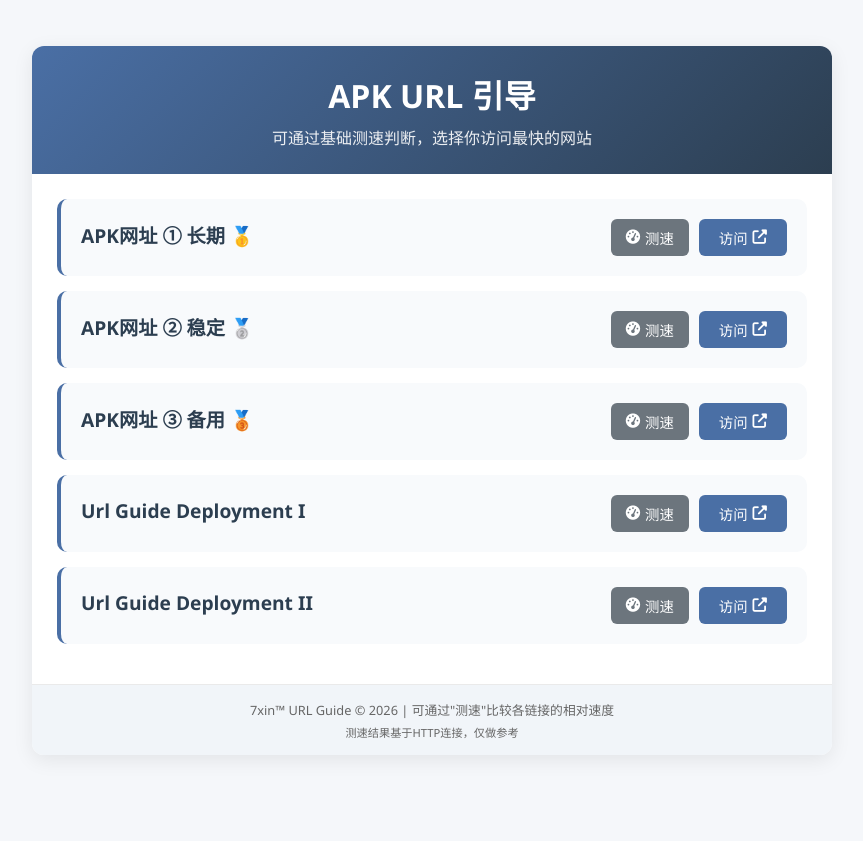
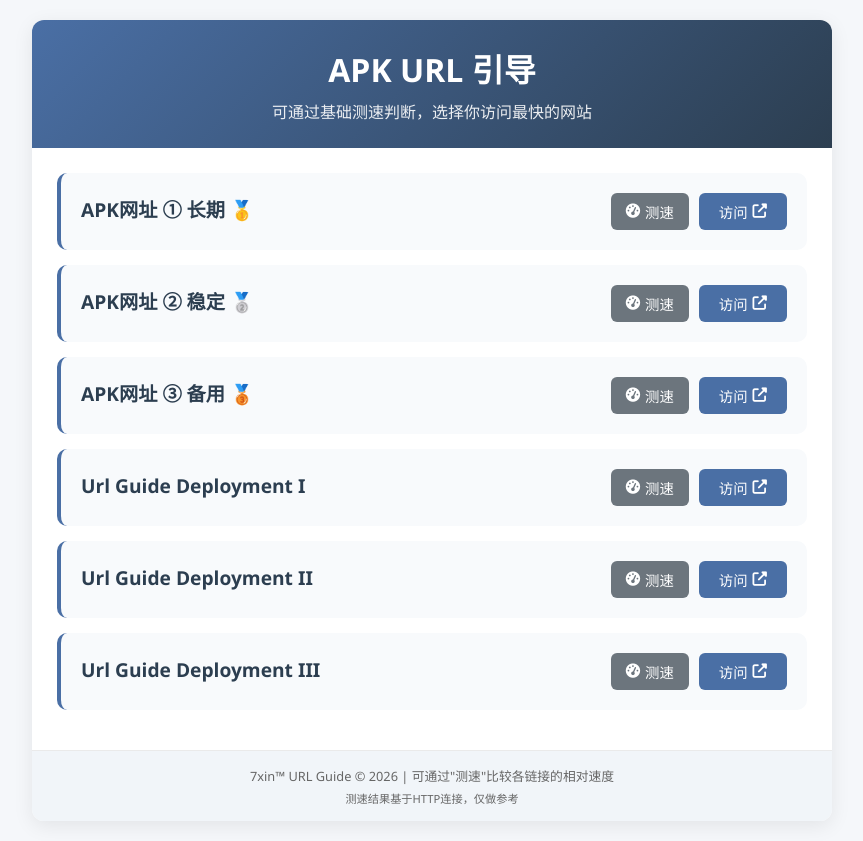
Before and after one commit to 7xinyun/apk, a plain HTML site: page index.html in a window 1280 px wide. Shown: the whole page, without its empty margins (208-1071 px from the left). Before the commit the page ends 800 px from the top, so only its background shows below. Drawn offline with Linux system fonts and the light colour scheme.

Commit message:
index.html

```diff
--- a/index.html
+++ b/index.html
@@ -399,6 +399,22 @@
                     <div class="link-title">Url Guide Deployment II</div>
                 </div>
                 <div class="buttons">
+                    <button class="speed-btn" data-url="https://apk-30y.pages.dev">
+                        <i class="fas fa-tachometer-alt"></i>测速
+                    </button>
+                    <div class="speed-result"></div>
+                    <a href="https://apk-30y.pages.dev" class="go-btn" target="_blank">
+                        访问 <i class="fas fa-external-link-alt"></i>
+                    </a>
+                </div>
+            </div>
+
+            <!-- 卡片6 -->
+            <div class="link-card">
+                <div class="link-info">
+                    <div class="link-title">Url Guide Deployment III</div>
+                </div>
+                <div class="buttons">
                     <button class="speed-btn" data-url="https://7xinyun.github.io/apk">
                         <i class="fas fa-tachometer-alt"></i>测速
                     </button>
```
